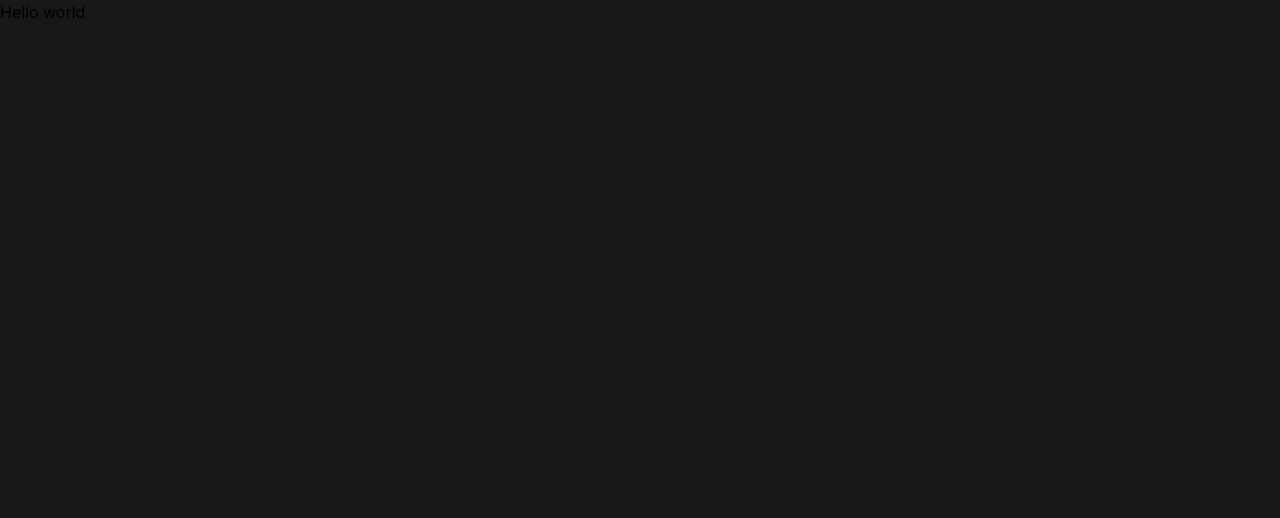
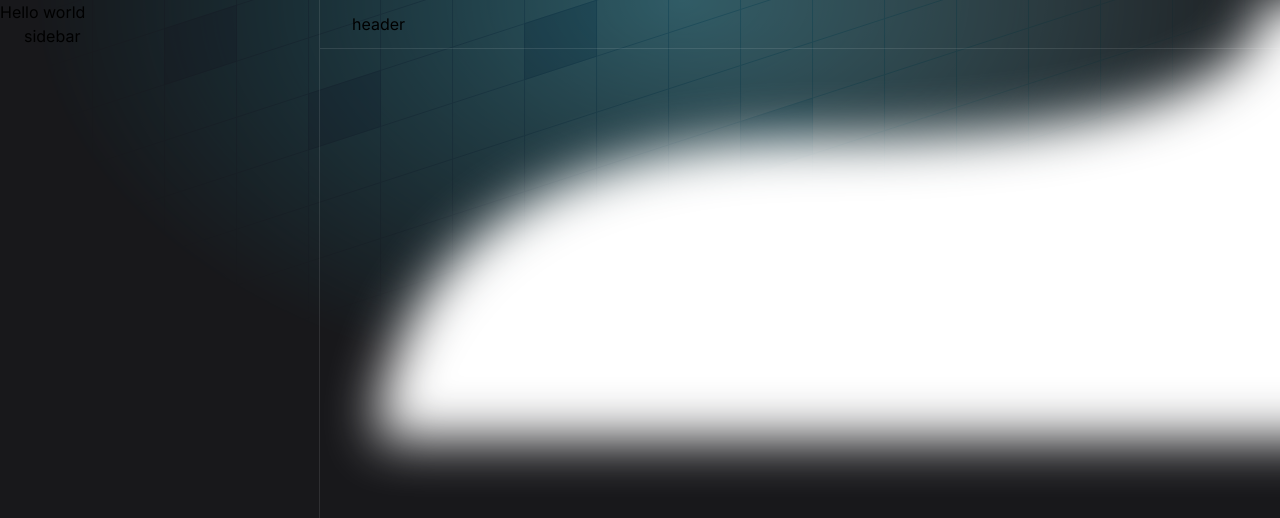
Before and after one commit to andynadvorny/protocol-ui, a Next.js app: page / in a window 1280 px wide. Shown: the top 518 px of the page. Built offline with nearby package versions, Linux system fonts and the light colour scheme.

Commit message:
create structure

```diff
--- a/src/app/layout.tsx
+++ b/src/app/layout.tsx
@@ -1,3 +1,7 @@
+import { Sidebar } from '@/components/Sidebar'
+import { Header } from '@/components/Header'
+import { HeroPattern } from '@/components/HeroPattern'
+
 import './globals.css'
 
 import { Inter } from 'next/font/google'
@@ -16,7 +20,16 @@ export default function RootLayout({
 }) {
   return (
     <html lang="en" className={inter.className}>
-      <body className="bg-zinc-900">{children}</body>
+      <body className="bg-zinc-900">
+        <Sidebar />
+
+        <div className="">
+          <Header />
+          <HeroPattern />
+
+          {children}
+        </div>
+      </body>
     </html>
   )
 }
--- /dev/null
+++ b/src/components/GridPattern.tsx
@@ -0,0 +1,48 @@
+import { SVGProps, useId } from 'react'
+
+interface GridPatternProps extends SVGProps<SVGSVGElement> {
+  width: number
+  height: number
+  squares: Array<[number, number]>
+}
+
+export function GridPattern({ width, height, x, y, squares, ...props }: GridPatternProps) {
+  let patternId = useId()
+
+  return (
+    <svg aria-hidden="true" {...props}>
+      <defs>
+        <pattern
+          id={patternId}
+          width={width}
+          height={height}
+          patternUnits="userSpaceOnUse"
+          x={x}
+          y={y}
+        >
+          <path d={`M.5 ${height}V.5H${width}`} fill="none" />
+        </pattern>
+      </defs>
+      <rect
+        width="100%"
+        height="100%"
+        strokeWidth={0}
+        fill={`url(#${patternId})`}
+      />
+      {squares && (
+        <svg x={x} y={y} className="overflow-visible">
+          {squares.map(([x, y]) => (
+            <rect
+              strokeWidth="0"
+              key={`${x}-${y}`}
+              width={width + 1}
+              height={height + 1}
+              x={x * width}
+              y={y * height}
+            />
+          ))}
+        </svg>
+      )}
+    </svg>
+  )
+}
--- /dev/null
+++ b/src/components/Header.tsx
@@ -0,0 +1,7 @@
+export function Header() {
+  return (
+    <header className="fixed top-0 left-80 right-0 px-8 py-3 border-b border-white/10">
+      header
+    </header>
+  )
+}
--- /dev/null
+++ b/src/components/HeroPattern.tsx
@@ -0,0 +1,32 @@
+import { GridPattern } from "./GridPattern";
+
+export function HeroPattern() {
+  return (
+    <div className="absolute inset-0 -z-10 mx-0 max-w-none overflow-hidden">
+      <div className="absolute left-1/2 top-0 ml-[-38rem] h-[25rem] w-[81.25rem] dark:[mask-image:linear-gradient(white,transparent)]">
+        <div className="absolute inset-0 bg-gradient-to-r from-cyan-600 to-cyan-200 opacity-40 [mask-image:radial-gradient(farthest-side_at_top,white,transparent)] dark:from-cyan-600/30 dark:to-cyan-200/30 dark:opacity-100">
+          <GridPattern
+            width={72}
+            height={56}
+            x="-12"
+            y="4"
+            squares={[
+              [4, 3],
+              [2, 1],
+              [7, 3],
+              [10, 6],
+            ]}
+            className="absolute inset-x-0 inset-y-[-50%] h-[200%] w-full skew-y-[-18deg] fill-black/40 stroke-black/50 mix-blend-overlay dark:fill-white/2.5 dark:stroke-white/5"
+          />
+        </div>
+        <svg
+          viewBox="0 0 1113 440"
+          aria-hidden="true"
+          className="absolute top-0 left-1/2 ml-[-19rem] w-[69.5625rem] fill-white blur-[26px] dark:hidden"
+        >
+          <path d="M.016 439.5s-9.5-300 434-300S882.516 20 882.516 20V0h230.004v439.5H.016Z" />
+        </svg>
+      </div>
+    </div>
+  )
+}
--- /dev/null
+++ b/src/components/Sidebar.tsx
@@ -0,0 +1,7 @@
+export function Sidebar() {
+  return (
+    <aside className="border-r border-white/10 w-80 fixed left-0 top-0 bottom-0 p-6">
+      sidebar
+    </aside>
+  )
+}
--- a/tailwind.config.js
+++ b/tailwind.config.js
@@ -1,7 +1,7 @@
 /** @type {import('tailwindcss').Config} */
 module.exports = {
   content: [
-    "./src/app/**/*.tsx"
+    "./src/**/*.tsx"
   ],
   theme: {
     extend: {},
```
Also changed, not shown: src/components/icons/Logo.tsx (added, +7 -0 lines).
